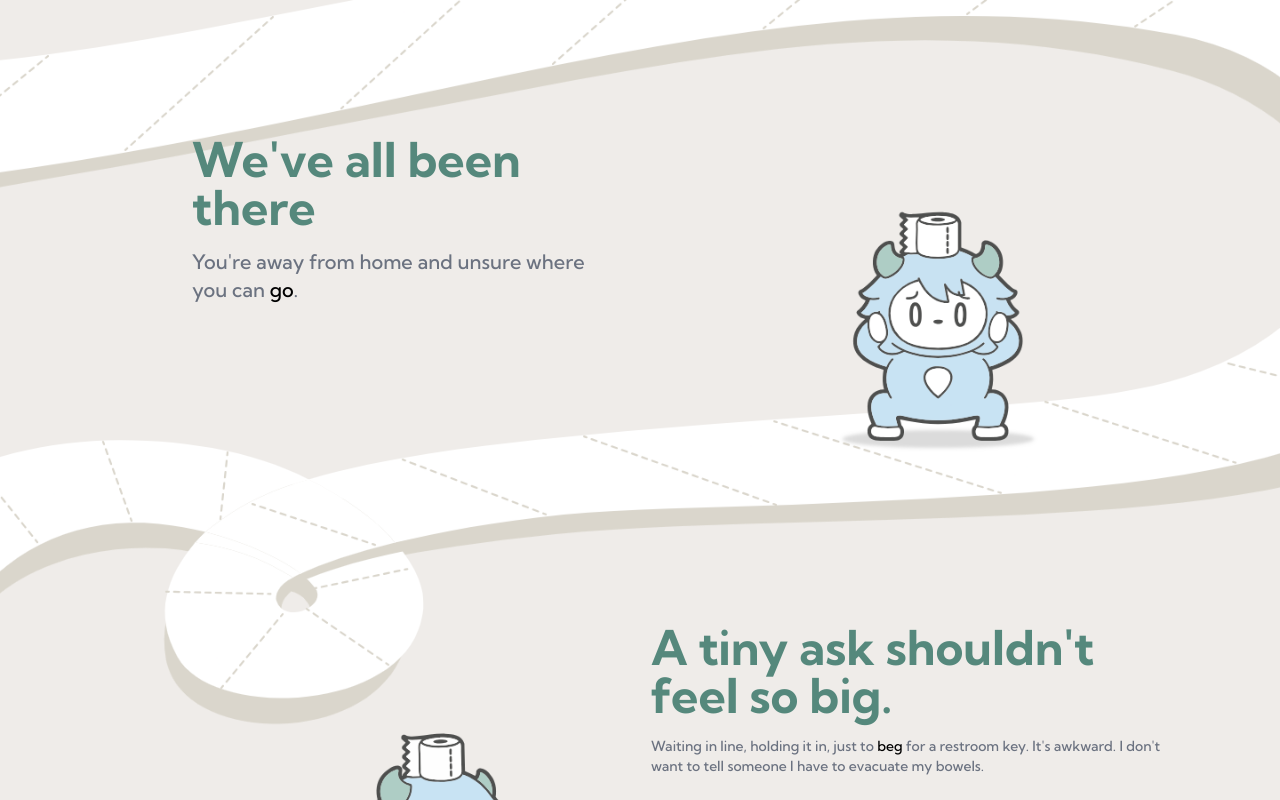
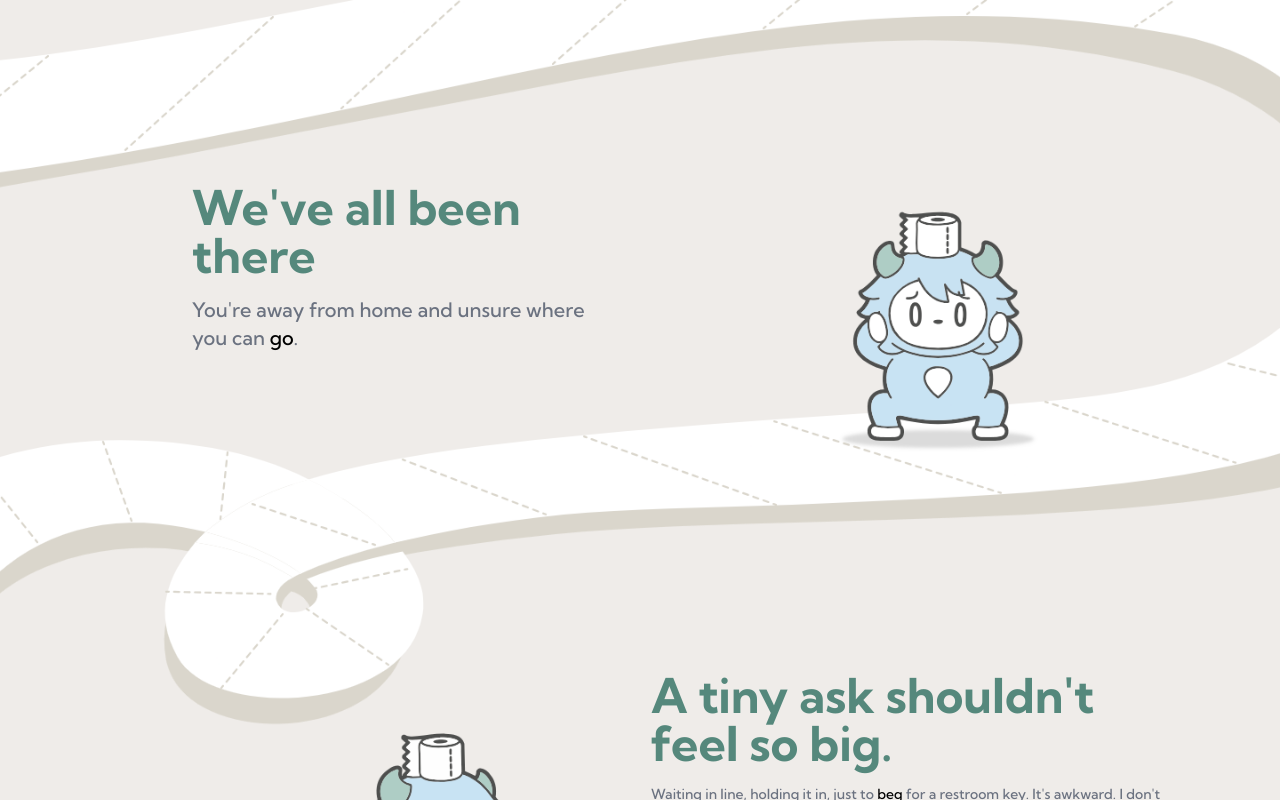
Before and after one commit to AbdulRehman938/yedi-frontend-latest, a React (Vite) app: page / in a window 1280 px wide. Shown: the part 1880-2680 px from the top of the page. Built offline with nearby package versions, Linux system fonts and the light colour scheme; the HTML template or start-up script is replaced by a standard one.

Commit message:
commit139

```diff
--- a/src/components/Home/Mirror.jsx
+++ b/src/components/Home/Mirror.jsx
@@ -41,7 +41,7 @@ const Mirror = () => {
   return (
     <>
       {/* Desktop version */}
-      <div className="hidden sm:block w-full bg-secondary 3xl:h-[210vh] xl:h-[340vh] lg:h-[240vh] flex-col items-center relative pt-56 overflow-visible 2xl:mt-[30rem] lg:mt-[30rem] lg:pt-[10rem] 3xl:mt-[40rem]">
+      <div className="hidden sm:block w-full bg-secondary 3xl:h-[210vh] xl:h-[330vh] lg:h-[240vh] flex-col items-center relative pt-56 overflow-visible 2xl:mt-[30rem] lg:mt-[30rem] lg:pt-[10rem] 3xl:mt-[40rem]">
         <div className="w-full relative flex flex-col items-center px-4 sm:px-6 lg:px-8 overflow-visible">
           {/* Top overflowing mirror image */}
           <motion.img
@@ -107,14 +107,14 @@ const Mirror = () => {
 
             {/* Section 1 */}
             <motion.div
-              className="relative z-30 w-[80%] ml-28 flex flex-col md:flex-row items-center md:items-start justify-between gap-10 mt-[10rem] 3xl:mt-48 xs:ml-[3.5rem] xs:relative xs:top-[-30rem] lg:mt-[-1rem] xl:mt-[35rem] 2xl:mt-[5rem]"
+              className="relative z-30 w-[80%] ml-28 flex flex-col md:flex-row items-center md:items-start justify-between gap-10 mt-[10rem] 3xl:mt-48 xs:ml-[3.5rem] xs:relative xs:top-[-30rem] lg:mt-[-1rem] xl:mt-[36rem] 2xl:mt-[5rem]"
               variants={fadeVariant}
               initial="hidden"
               whileInView="visible"
               exit="exit"
               viewport={{ once: false, amount: 0.2 }}
             >
-              <div className="w-full md:w-1/2 flex flex-col gap-4 text-center md:text-left px-2 xl:ml-[8rem] lg:ml-[5rem] 2xl:ml-[10rem] 2xl:mt-[1rem] lg:mt-[1rem] xl:mt-[-1rem] 3xl:ml-[15rem] 3xl:mt-[-5rem] ">
+              <div className="w-full md:w-1/2 flex flex-col gap-4 text-center md:text-left px-2 xl:ml-[8rem] lg:ml-[5rem] 2xl:ml-[10rem] 2xl:mt-[1rem] lg:mt-[1rem] 3xl:ml-[15rem] 3xl:mt-[-5rem] ">
                 <h1 className="3xl:text-7xl 3xl:ml-10 2xl:text-6xl xl:text-5xl lg:text-5xl md:text-4xl xs:text-3xl text-primary font-bold">
                   We've all been there
                 </h1>
```
